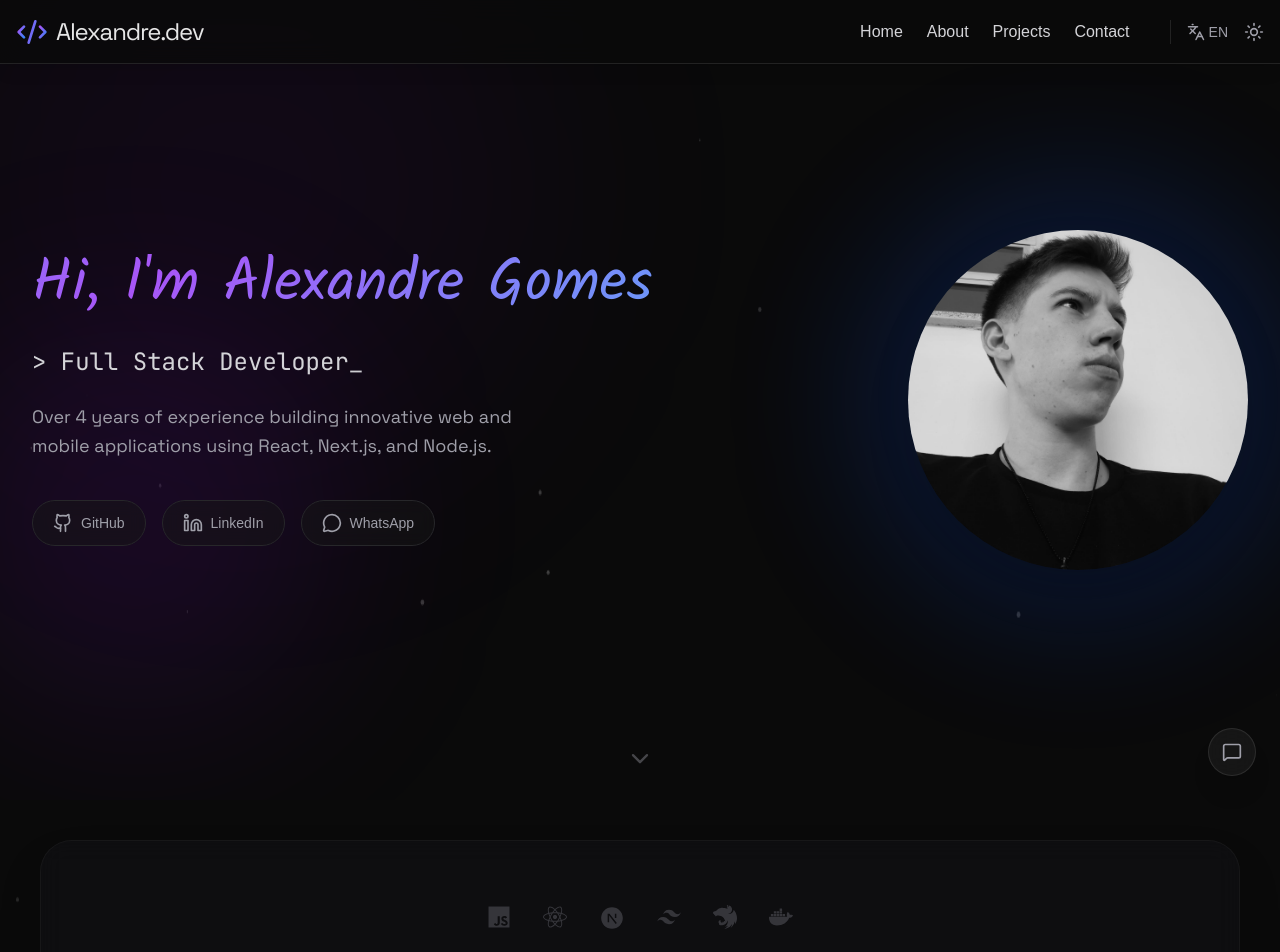
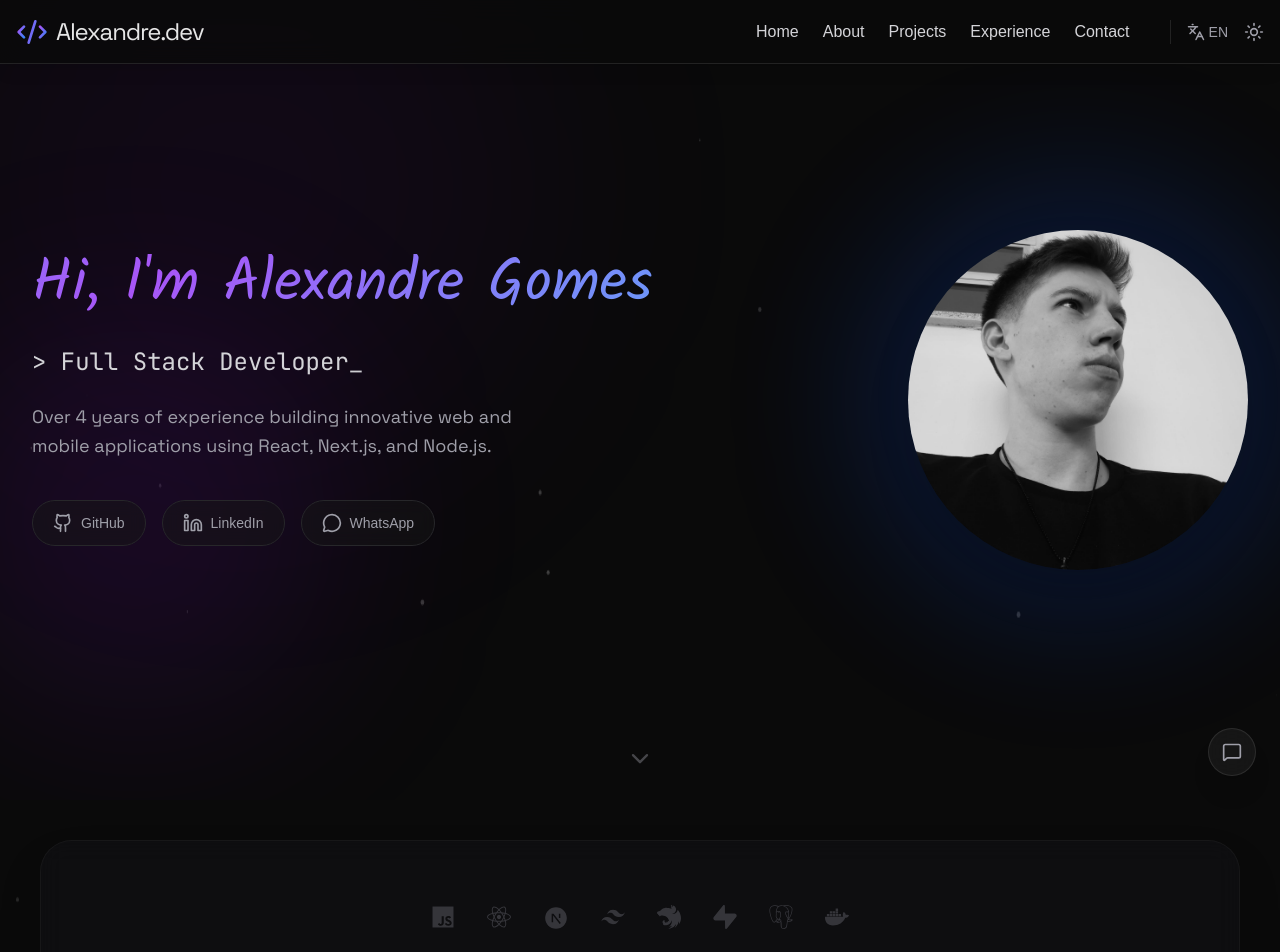
Before and after one commit to AlexandreGomes08/meu-portfolio, a Next.js app in the folder frontend/: page / in a window 1280 px wide. Shown: the top 952 px of the page. Built offline with nearby package versions, Linux system fonts and the light colour scheme.

Commit message:
feat: add details for portfolio

```diff
--- a/frontend/src/components/projetos/ProjectCard.tsx
+++ b/frontend/src/components/projetos/ProjectCard.tsx
@@ -81,7 +81,6 @@ export default function ProjectCard({ project }: ProjectCardProps) {
 					))}
 				</div>
 
-				{/* Buttons */}
 				<div className="flex flex-wrap gap-3 pt-3">
 					{project.links.live && (
 						<Link
--- a/frontend/src/components/resumo/index.tsx
+++ b/frontend/src/components/resumo/index.tsx
@@ -3,7 +3,8 @@ import Image from "next/image"
 import { FaDocker, FaReact } from "react-icons/fa"
 import { IoLogoJavascript } from "react-icons/io5"
 import { RiNextjsFill, RiTailwindCssFill } from "react-icons/ri"
-import { SiNestjs } from "react-icons/si"
+import { SiNestjs, SiPostgresql, SiSupabase } from "react-icons/si"
+
 
 export default async function Resumo() {
 	return (
@@ -19,6 +20,8 @@ export default async function Resumo() {
 							<SkillIcon icon={<RiNextjsFill size={26} />} label="Next.js" />
 							<SkillIcon icon={<RiTailwindCssFill size={24} />} label="Tailwind CSS" />
 							<SkillIcon icon={<SiNestjs size={24} />} label="NestJS" />
+							<SkillIcon icon={<SiSupabase size={24} />} label="Supabase" />
+							<SkillIcon icon={<SiPostgresql size={24} />} label="PostgreSQL" />
 							<SkillIcon icon={<FaDocker size={24} />} label="Docker" />
 						</div>
 
--- a/frontend/src/components/shared/Menu.tsx
+++ b/frontend/src/components/shared/Menu.tsx
@@ -14,6 +14,9 @@ export default function Menu() {
 			</MenuItem>
 			<MenuItem href="/projeto/1" selecionado={caminho.startsWith("/projeto")}>
 				Projects
+			</MenuItem>
+			<MenuItem href="/projeto/1" selecionado={caminho.startsWith("/projeto")}>
+				Experience
 			</MenuItem>
 			<MenuItem href="/contato" selecionado={false} novaAba={true}>
 				Contact
```
